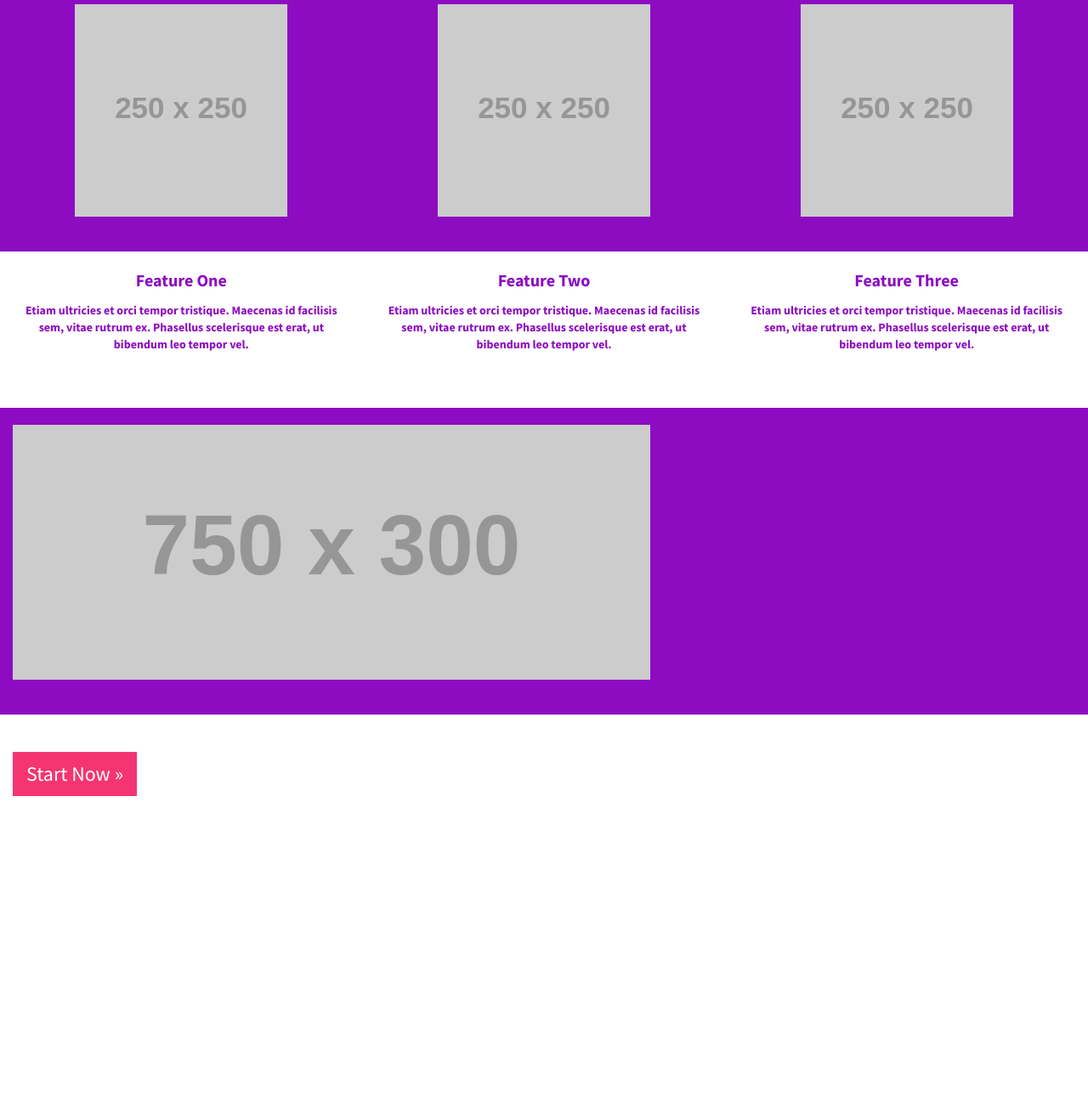
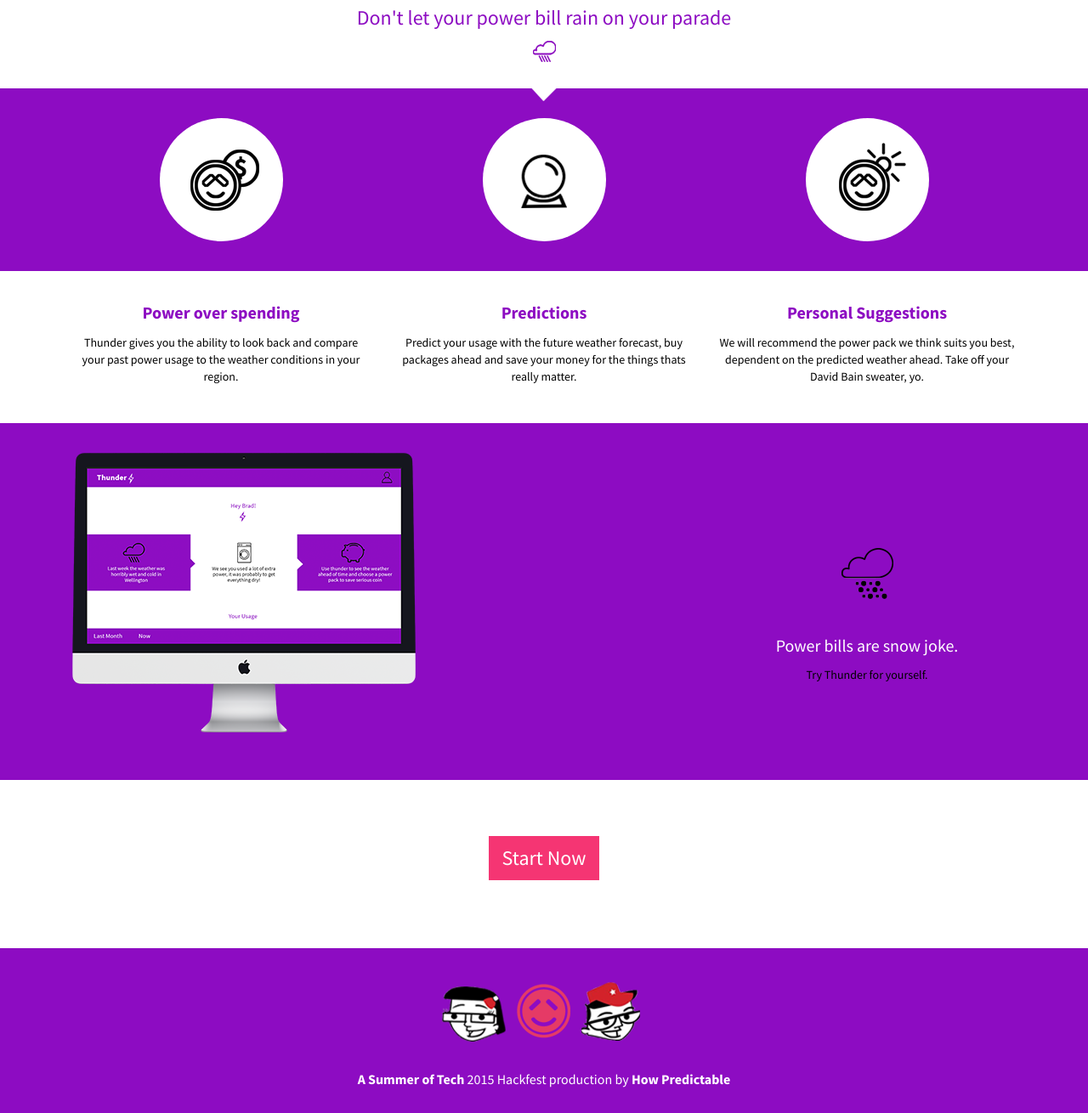
Before and after one commit to how-predictable/how-predictable, a website: page public/views/index.html in a window 1280 px wide. Shown: the part 652-1962 px from the top of the page at 85% size. Before the commit the page ends 1833 px from the top, so only its background shows below. Drawn offline with nearby package versions, Linux system fonts and the light colour scheme; placeholder pictures from the web are drawn by us.

Commit message:
Finish front end, fix horizontal scrolling

```diff
--- a/public/css/dash.css
+++ b/public/css/dash.css
@@ -5,6 +5,7 @@
 /*-----NAV BAR-----*/
 /* navbar */
 .navbar-default {
+    max-width: 100%;
     background-color: #8d0cc2;
     border-color: transparent;
 }
--- a/public/css/main.css
+++ b/public/css/main.css
@@ -161,8 +161,8 @@
 }
 
 .padded-row {
-	padding-top: 20px;
-	padding-bottom: 20px;
+	padding-top: 2.5em;
+	padding-bottom: 2.5em;
 }
 
 .hook-text {
@@ -174,32 +174,53 @@
 	margin-right: 0px !important;
 }
 
-.feture-title {
+.feature-title {
 	color: #8d0cc2;
 	font-weight: bold;
 	font-size: 20px;
 }
 
-.feture-text {
-	font-weight: bold;
+.feature-text {
+	color: #000;
+}
+
+.home-feature-img {
+	border-radius: 50%;
+	padding: 0;
+	margin: 0;
+}
+
+.arrow-down {
+	margin-top: -6px;
+}
+
+.last-cta {
+	padding-top: 8em;
 }
 
 /*-----HOME FOLD ROW-----*/
 .fold-row {
 	padding-bottom: 2.5em;
-	border-bottom: 2px solid #ccc;
+}
+
+.pull {
+	margin-top: -1em;
+	font-size: 24px;
 }
 
 /*-----HOME FEATURES-----*/
 .features-row {
 	padding-top: 2.5em;
-	padding-bottom: 2.5em;
 }
 
 .main-img {
 	position: absolute;
 	top: 0;
 	right: 0;
+}
+
+.cta-row {
+	padding-top: 3em;
 }
 
 /*-----DASH-----*/
--- a/public/views/index.html
+++ b/public/views/index.html
@@ -54,7 +54,7 @@
 
 		<!-- Fold pull CTA -->
 		<div class="row row-no-lr-margin padded-row fold-row">
-			<p class="text-center hook-text">but we can help you monitor your power usage based on <br>the weather forcast, helping you save money</p>
+			<p class="text-center hook-text">but we can help you monitor your power usage based on <br>the weather forecast, helping you save money</p>
 			<div class="text-center">
 				<a class="btn btn-lg btn-primary" href="#features" role="button">Start Now</a>
 			</div>
@@ -62,49 +62,78 @@
 
 		<!-- Features -->
     <div class="row row-no-lr-margin features-row" id="features">
+      <p class="text-center pull">Don't let your power bill rain on your parade</p>
+      <p class="text-center"><img class="img-responsive" src="/public/img/little-purple-rain.png" alt=""></p>
+      <div class="col-sm-12 text-center arrow-down">
+        <img class="img-responsive home-feature-img" src="/public/img/white-arrow.png" alt="">
+      </div>
       <div class="row row-no-lr-margin padded-row purple-row">
+        <div class="container">
+
+
   				<div cl class="col-sm-4 text-center">
-					<img class="img-responsive" src="http://placehold.it/250x250" alt="">
+  					<img class="img-responsive home-feature-img" src="/public/img/money-and-powershop.png" alt="">
   				</div>
 
   				<div cl class="col-sm-4 text-center">
-					<img class="img-responsive" src="http://placehold.it/250x250" alt="">
+  					<img class="img-responsive home-feature-img" src="/public/img/crystal-ball-small.png" alt="">
   				</div>
 
   				<div cl class="col-sm-4 text-center">
-					<img class="img-responsive" src="http://placehold.it/250x250" alt="">
+  					<img class="img-responsive home-feature-img" src="/public/img/powershop-sun.png" alt="">
+  				</div>
         </div>
 			</div>
 
 			<div class="row row-no-lr-margin padded-row">
+        <div class="container">
   				<div cl class="col-sm-4 text-center">
-					<p class="feture-title">Feature One</p>
-					<p class="feture-text">Etiam ultricies et orci tempor tristique. Maecenas id facilisis sem, vitae rutrum ex. Phasellus scelerisque est erat, ut bibendum leo tempor vel.</p>
+  					<p class="feature-title">Power over spending</p>
+  					<p class="feature-text">Thunder gives you the ability to look back and compare your past power usage to the weather conditions in your region.</p>
   				</div>
 
   				<div cl class="col-sm-4 text-center">
-					<p class="feture-title">Feature Two</p>
-					<p class="feture-text">Etiam ultricies et orci tempor tristique. Maecenas id facilisis sem, vitae rutrum ex. Phasellus scelerisque est erat, ut bibendum leo tempor vel.</p>
+  					<p class="feature-title">Predictions</p>
+  					<p class="feature-text">Predict your usage with the future weather forecast, buy packages ahead and save your money for the things thats really matter.</p>
   				</div>
 
   				<div cl class="col-sm-4 text-center">
-					<p class="feture-title">Feature Three</p>
-					<p class="feture-text">Etiam ultricies et orci tempor tristique. Maecenas id facilisis sem, vitae rutrum ex. Phasellus scelerisque est erat, ut bibendum leo tempor vel.</p>
+  					<p class="feature-title">Personal Suggestions</p>
+  					<p class="feature-text">We will recommend the power pack we think suits you best, dependent on the predicted weather ahead.  Take off your David Bain sweater, yo.</p>
   				</div>
 			</div>
 		</div>
 
 		<!-- Dash Screenshot and final CTA -->
 		<div class="row purple-row padded-row row-no-lr-margin">
+      <div class="container">
   			<div class="col-sm-8">
-				<img class="img-responsive" src="http://placehold.it/750x300" alt="">
+  				<img class="img-responsive" src="/public/img/imac.png" alt="">
+  			</div>
+        <div class="col-sm-4 text-center last-cta">
+          <img class="img-responsive" src="/public/img/snow-cloud.png" alt="">
+          <p class="subheading">Power bills are snow joke.</p>
+          <p class="feature-text">Try Thunder for yourself.</p>
+        </div>
       </div>
 		</div>
 
-		<div class="row padded-row row-no-lr-margin">
-			<div class="col-sm-4 parent center-text">
-				<a class="btn btn-lg btn-primary" href="#" role="button">Start Now &raquo;</a>
+		<div class="row row-no-lr-margin cta-row text-center">
+          <p>
+            <a class="btn btn-lg btn-primary" href="#features" role="button">Start Now</a>
+          </p>
 		</div>
+
+    <!-- Footer -->
+    <div class="row footer-row row-no-lr-margin">
+      <footer class="text-center">
+        <div class="col-sm-12">
+          <img class="img-responsive" src="/public/img/sot-and-powershop.png" alt="Summer of Tech 2015 and Powershop">
+        </div>
+        <div class="col-sm-12">
+          <strong>A Summer of Tech</strong> 2015 Hackfest production by <strong>How Predictable</strong>
+        </div>
+      </footer>
     </div>
 
 
```
Also changed, not shown: public/views/dash.html (+18 -17 lines), public/images/hand-and-thunder.png (deleted), public/img/crystal-ball-small.png (added), public/img/imac.png (added), public/img/little-purple-rain.png (added), public/img/money-and-powershop.png (added), public/img/powered-by-powershop.png (added), public/img/powershop-sun.png (added), public/img/snow-cloud.png (added), public/img/white-arrow.png (added). Lines whose indentation alone changed are shown as unchanged.
